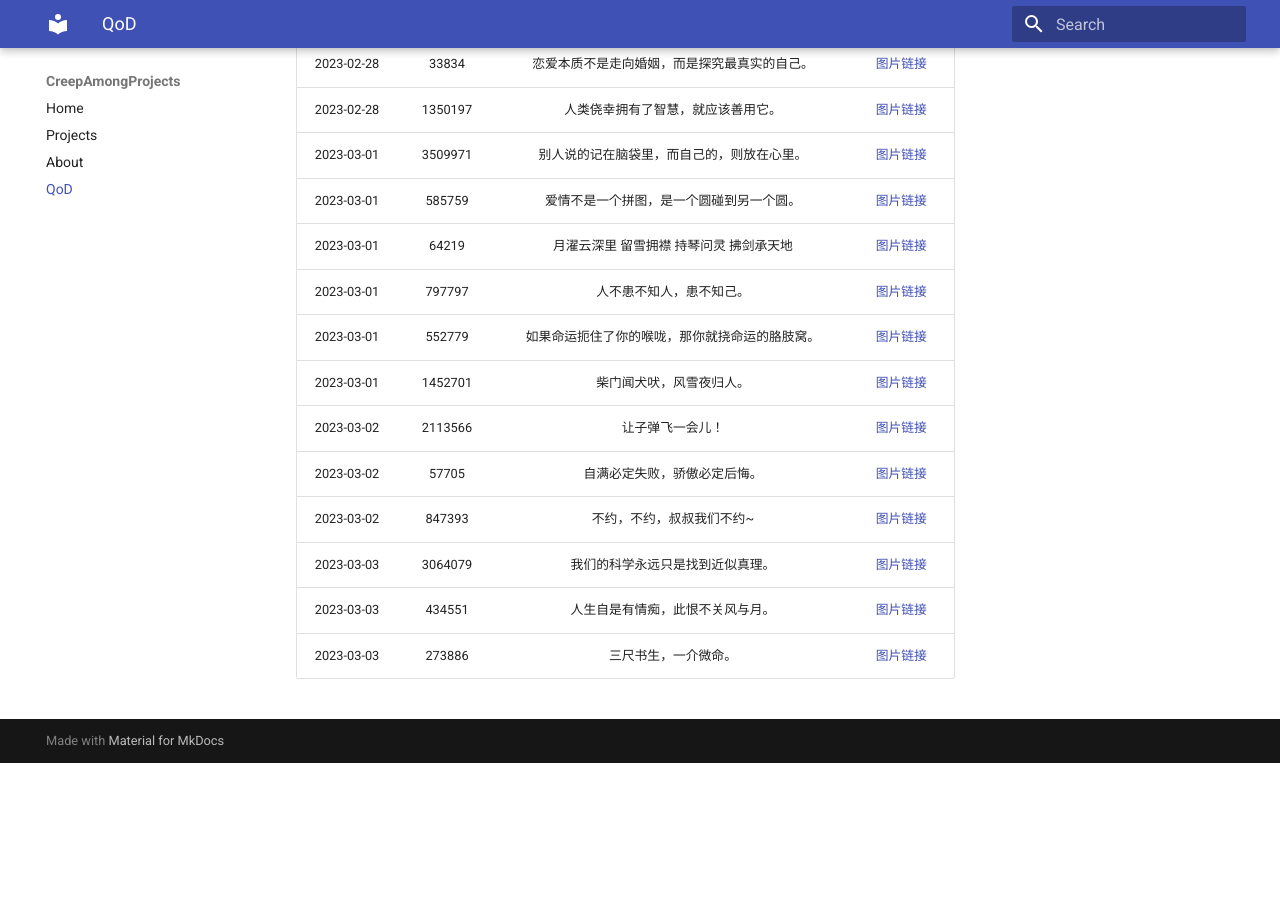
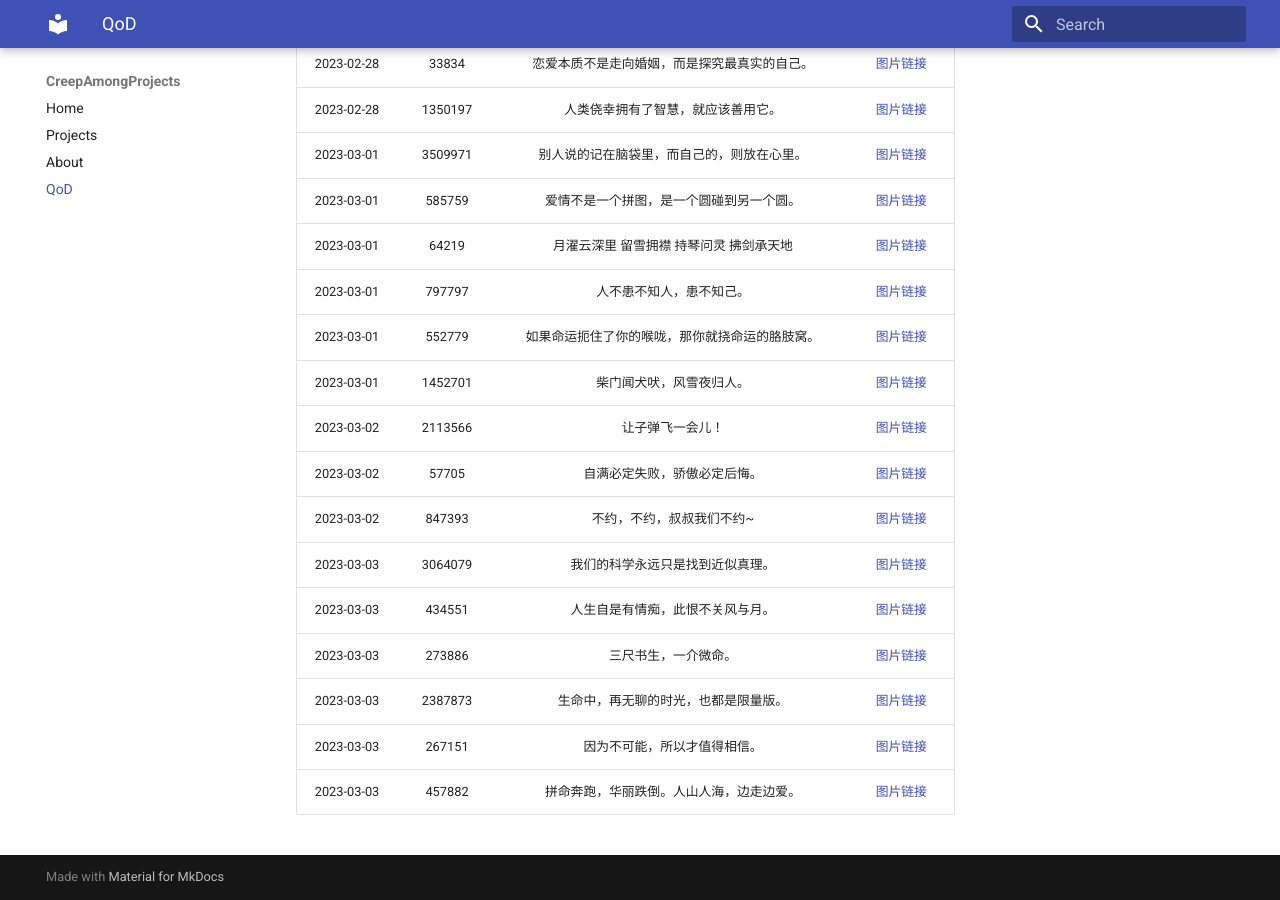
Before and after one commit to Creep-Among-Projects/CAP-Pages, an MkDocs documentation site: the page built from docs/qod.md, in a window 1280 px wide and 900 px high, scrolled down 3994 px. Built offline with MkDocs 1.6.1 and Material for MkDocs 9.7.7, drawn with Linux system fonts in a browser that asks for light colours; comment, search, counter and statistics services are not loaded; before the commit the page ends 4757 px from its top, so only the background shows below that.

Commit message:
QoD Generator: 2023-03-03 20:40:06 UTC+00:00

```diff
--- a/docs/qod.md
+++ b/docs/qod.md
@@ -121,3 +121,6 @@ Theoretically three daily quotes will be automatically updated here each day.
 |2023-03-03|3064079|我们的科学永远只是找到近似真理。|[图片链接](./qods/3064079.jpg)|
 |2023-03-03|434551|人生自是有情痴，此恨不关风与月。|[图片链接](./qods/434551.jpg)|
 |2023-03-03|273886|三尺书生，一介微命。|[图片链接](./qods/273886.jpg)|
+|2023-03-03|2387873|生命中，再无聊的时光，也都是限量版。|[图片链接](./qods/2387873.jpg)|
+|2023-03-03|267151|因为不可能，所以才值得相信。|[图片链接](./qods/267151.jpg)|
+|2023-03-03|457882|拼命奔跑，华丽跌倒。人山人海，边走边爱。|[图片链接](./qods/457882.jpg)|
```
Also changed, not shown: docs/qods/2387873.jpg (added), docs/qods/267151.jpg (added), docs/qods/457882.jpg (added), 1 other file.
